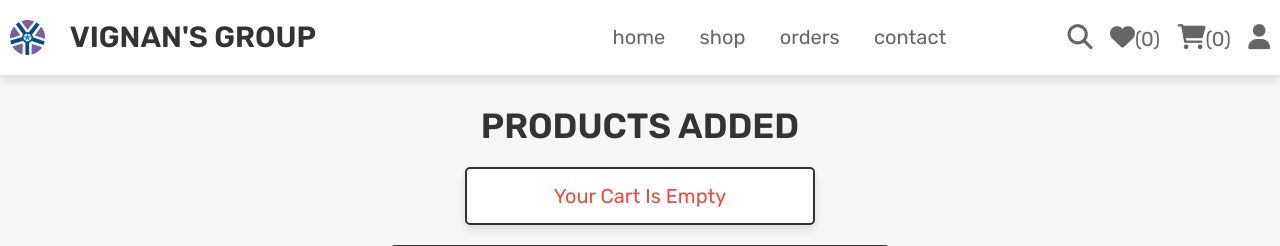
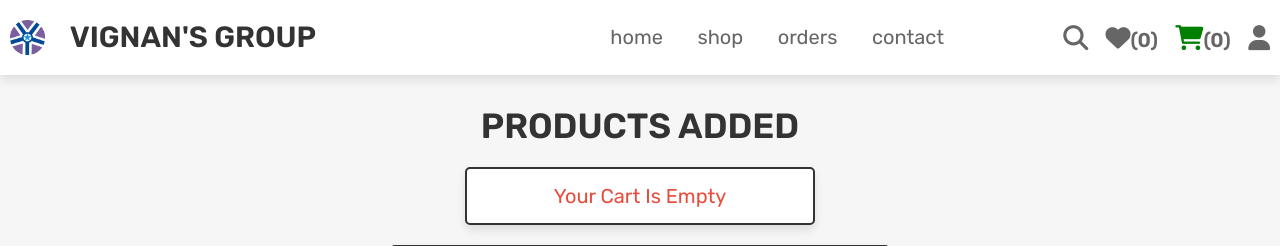
Before and after one commit to charan-srihari-ede/ConstructionMgmt, a PHP site: page /cart.php in a window 1280 px wide. Shown: the top 246 px of the page. Run offline with PHP 8.4, Linux system fonts and the light colour scheme; the visitor is signed in with stand-in values (Sample User, id 1); data that the repository does not hold is empty; some libraries are stand-ins or nearby versions.

Commit message:
modified

```diff
--- a/css/components.css
+++ b/css/components.css
@@ -489,3 +489,9 @@ section{
    text-decoration-line: underline;
    font-weight: bolder;
 }
+.header .flex .icons a.active{
+   color:green;
+   font: bolder;
+
+   font-weight: bolder;
+}
--- a/header.php
+++ b/header.php
@@ -33,15 +33,15 @@ if(isset($message)){
 
       <div class="icons">
          <div id="menu-btn" class="fas fa-bars"></div>
-         <a href="search_page.php" class="fas fa-search"></a>
+         <a href="search_page.php" class="fas fa-search" data-page="search"></a>
          <?php
             $count_cart_items = $conn->prepare("SELECT * FROM `cart` WHERE user_id = ?");
             $count_cart_items->execute([$user_id]);
             $count_wishlist_items = $conn->prepare("SELECT * FROM `wishlist` WHERE user_id = ?");
             $count_wishlist_items->execute([$user_id]);
          ?>
-         <a href="wishlist.php"><i class="fas fa-heart"></i><span>(<?= $count_wishlist_items->rowCount(); ?>)</span></a>
-         <a href="cart.php"><i class="fas fa-shopping-cart"></i><span>(<?= $count_cart_items->rowCount(); ?>)</span></a>
+         <a href="wishlist.php" class="fas fa-heart" data-page="wishlist"><span>(<?= $count_wishlist_items->rowCount(); ?>)</span></a>
+         <a href="cart.php" class="fas fa-shopping-cart" data-page="cart"><span>(<?= $count_cart_items->rowCount(); ?>)</span></a>
          <div id="user-btn" class="fas fa-user"></div>
       </div>
 
@@ -69,11 +69,22 @@ if(isset($message)){
 <script>
    document.addEventListener("DOMContentLoaded", function () {
       const navbarLinks = document.querySelectorAll(".navbar a");
+      const iconsLinks = document.querySelectorAll(".icons a"); // Select the anchor tags inside the icons div
 
       // Function to add "active" class to the clicked page's link
       function setActiveLink() {
          const currentPath = window.location.pathname;
          navbarLinks.forEach((link) => {
+            const linkPath = link.getAttribute("href");
+            if (currentPath.includes(linkPath)) {
+               link.classList.add("active");
+            } else {
+               link.classList.remove("active");
+            }
+         });
+
+         // Check iconsLinks and add "active" class to the clicked link
+         iconsLinks.forEach((link) => {
             const linkPath = link.getAttribute("href");
             if (currentPath.includes(linkPath)) {
                link.classList.add("active");
```
Lines whose indentation alone changed are shown as unchanged.
